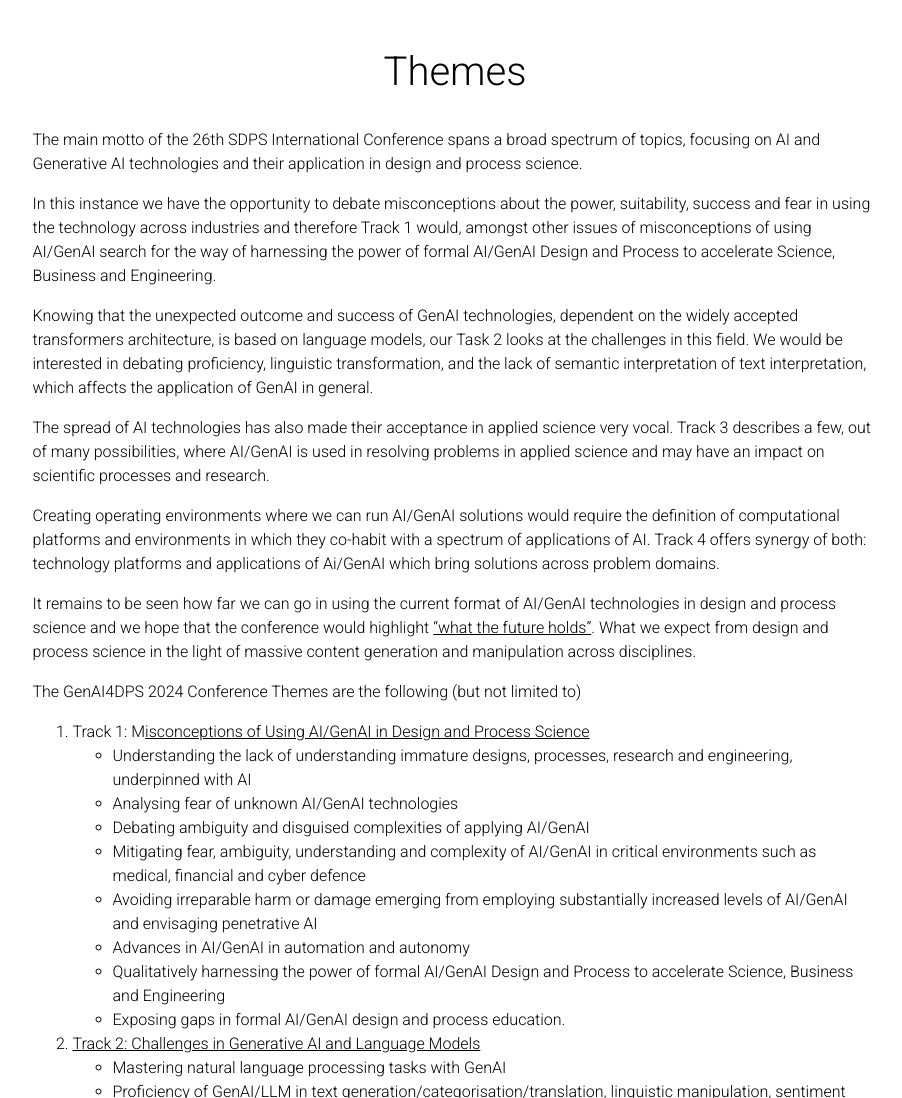
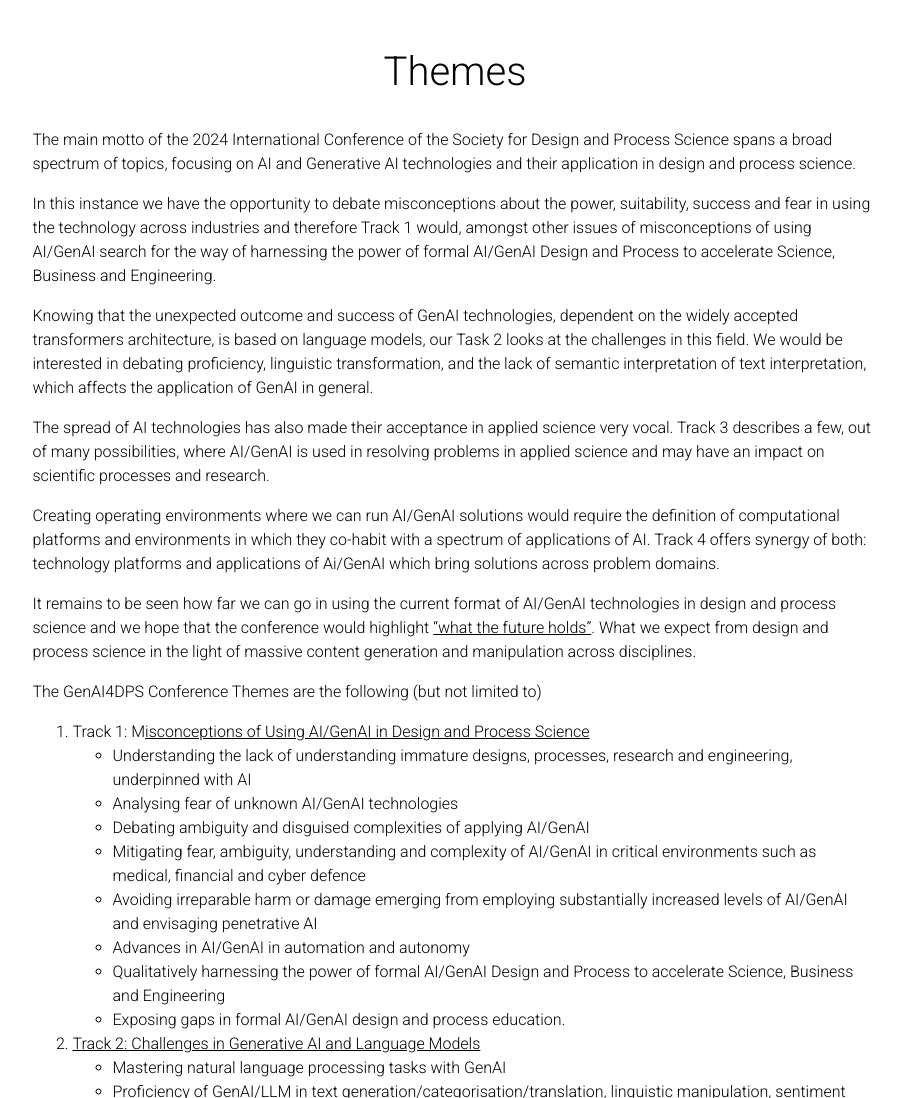
Before and after one commit to GenAI4DPS/advances-challenges, a Jekyll site: the page built from _pages/theme.md, in a window 1280 px wide and 1400 px high. Shown: the part 302-1400 px from the top of the window, without its empty margins (185-1087 px from the left). Built offline with Jekyll 4.4.1, drawn with Linux system fonts in a browser that asks for light colours; comment, search, counter and statistics services are not loaded; a style sheet for code colours, icons or effects is not loaded.

Commit message:
Update theme.md

```diff
--- a/_pages/theme.md
+++ b/_pages/theme.md
@@ -8,7 +8,7 @@ nav: true
 nav_order: 2
 ---
 
-The main motto of the 26th SDPS International Conference spans a broad spectrum of topics, focusing on AI and Generative AI technologies and their application in design and process science.
+The main motto of the 2024 International Conference of the Society for Design and Process Science spans a broad spectrum of topics, focusing on AI and Generative AI technologies and their application in design and process science.
 
 In this instance we have the opportunity to debate misconceptions about the power, suitability, success and fear in using the technology across industries and therefore Track 1 would, amongst other issues of misconceptions of using AI/GenAI search for the way of harnessing the power of formal AI/GenAI Design and Process to accelerate Science, Business and Engineering.
 
@@ -22,7 +22,7 @@ Creating operating environments where we can run AI/GenAI solutions would requir
 
 It remains to be seen how far we can go in using the current format of AI/GenAI technologies in design and process science and we hope that the conference would highlight <u>“what the future holds”</u>. What we expect from design and process science in the light of massive content generation and manipulation across disciplines.
 
-The GenAI4DPS 2024 Conference Themes are the following (but not limited to)
+The GenAI4DPS Conference Themes are the following (but not limited to)
 
 1. Track 1: M<u>isconceptions of Using AI/GenAI in Design and Process Science</u>
   - Understanding the lack of understanding immature designs, processes, research and engineering, underpinned with AI
```
